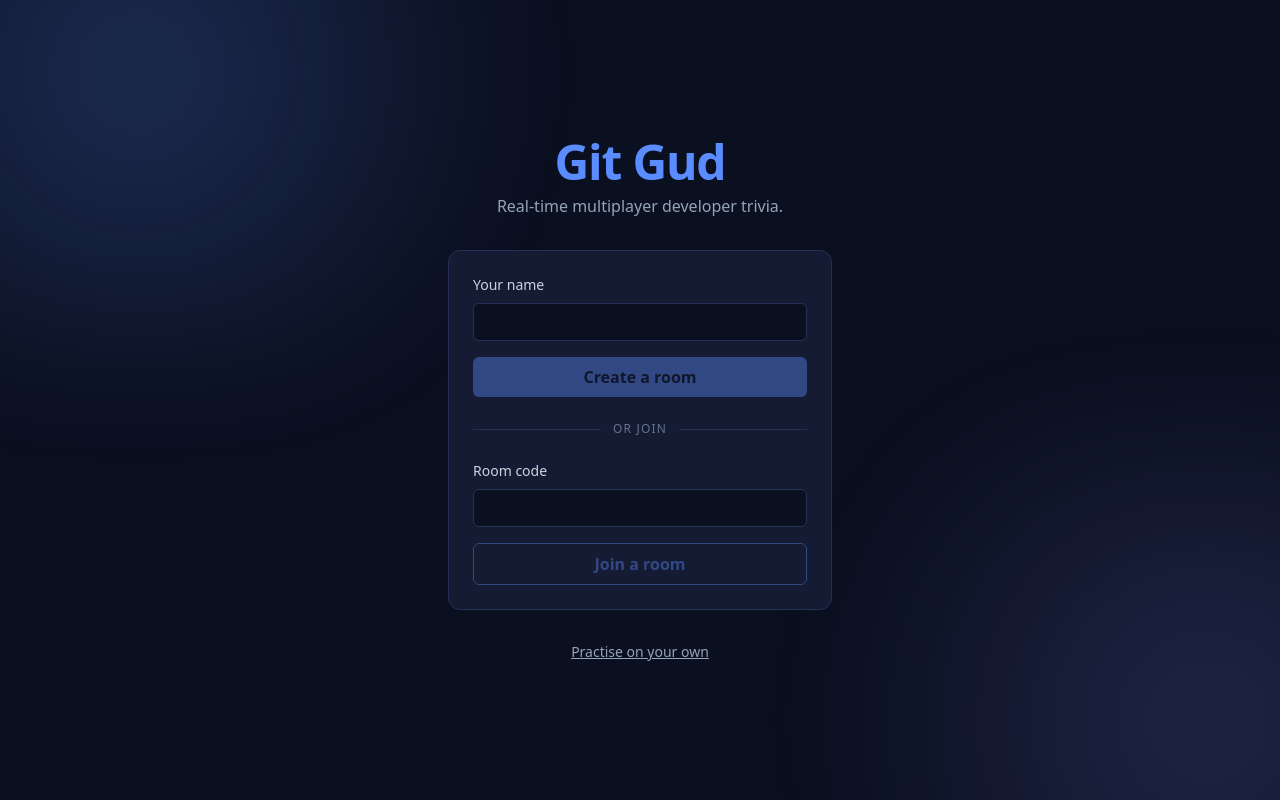
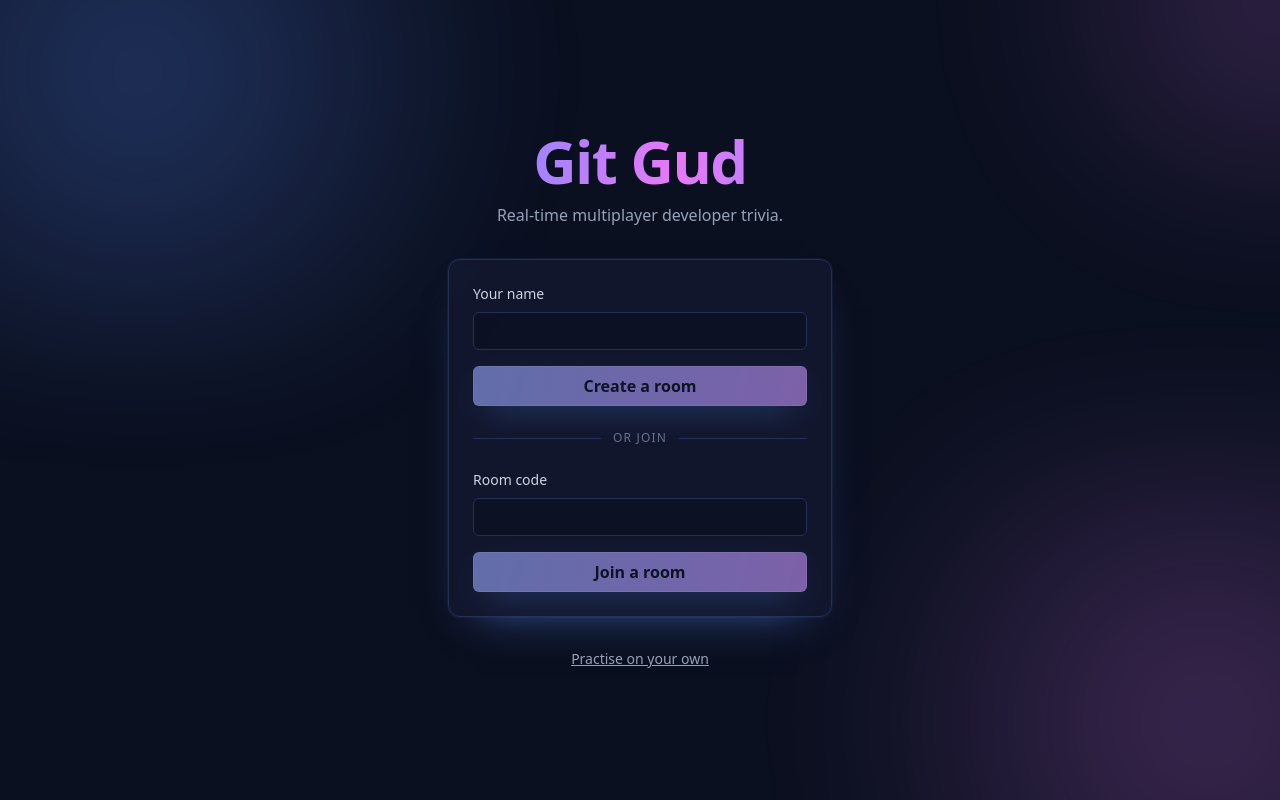
Before and after one commit to Agam-Jammu/Git-Gud, a React (Vite) app in the folder frontend/: page / in a window 1280 px wide. Built offline with nearby package versions, Linux system fonts and the light colour scheme; no server answers.

Commit message:
re-theme the lobby with brighter buttons and a wider palette

```diff
--- a/frontend/src/components/ArenaBackdrop.tsx
+++ b/frontend/src/components/ArenaBackdrop.tsx
@@ -13,14 +13,21 @@ export function ArenaBackdrop({ category }: ArenaBackdropProps) {
       className="pointer-events-none fixed inset-0 -z-10 overflow-hidden"
     >
       <div
-        className="absolute -left-1/4 -top-1/4 h-[70vh] w-[70vw] animate-drift rounded-full opacity-40 blur-3xl [animation-duration:26s]"
+        className="absolute -left-1/4 -top-1/4 h-[70vh] w-[70vw] animate-drift rounded-full opacity-45 blur-3xl [animation-duration:26s]"
         style={{
           background:
-            "radial-gradient(circle at center, rgb(var(--cat-accent-rgb) / 0.6), transparent 70%)",
+            "radial-gradient(circle at center, rgb(var(--cat-accent-rgb) / 0.65), transparent 70%)",
         }}
       />
       <div
-        className="absolute -bottom-1/4 -right-1/4 h-[65vh] w-[65vw] animate-drift rounded-full opacity-35 blur-3xl [animation-delay:-9s] [animation-direction:alternate-reverse] [animation-duration:34s]"
+        className="absolute -bottom-1/4 -right-1/4 h-[65vh] w-[65vw] animate-drift rounded-full opacity-40 blur-3xl [animation-delay:-9s] [animation-direction:alternate-reverse] [animation-duration:34s]"
+        style={{
+          background:
+            "radial-gradient(circle at center, rgb(var(--cat-accent-end-rgb) / 0.6), transparent 70%)",
+        }}
+      />
+      <div
+        className="absolute -right-1/4 -top-1/4 h-[50vh] w-[50vw] animate-drift rounded-full opacity-35 blur-3xl [animation-delay:-17s] [animation-duration:30s]"
         style={{
           background:
             "radial-gradient(circle at center, rgb(var(--cat-accent-end-rgb) / 0.55), transparent 70%)",
--- a/frontend/src/index.css
+++ b/frontend/src/index.css
@@ -8,7 +8,7 @@
 @layer base {
   :root {
     --cat-accent-rgb: 91 140 255;
-    --cat-accent-end-rgb: 129 140 248;
+    --cat-accent-end-rgb: 232 121 249;
   }
 
   body {
@@ -45,8 +45,20 @@
       rgb(var(--cat-accent-rgb))
     );
     background-size: 200% 100%;
+    -webkit-background-clip: text;
     background-clip: text;
     color: transparent;
+    @apply animate-gradient-pan;
+  }
+
+  .cat-fill {
+    background-image:
+      linear-gradient(100deg, rgb(255 255 255 / 0.3), rgb(255 255 255 / 0.08)),
+      linear-gradient(100deg, rgb(var(--cat-accent-rgb)), rgb(var(--cat-accent-end-rgb)));
+    background-size: 200% 100%;
+    box-shadow:
+      0 12px 34px -14px rgb(var(--cat-accent-rgb) / 0.95),
+      inset 0 0 0 1px rgb(255 255 255 / 0.18);
     @apply animate-gradient-pan;
   }
 
@@ -70,7 +82,7 @@
   }
 
   .sheen::after {
-    @apply pointer-events-none absolute inset-y-0 left-0 w-1/2 bg-gradient-to-r from-transparent via-white/25 to-transparent opacity-0;
+    @apply pointer-events-none absolute inset-y-0 left-0 w-1/2 -translate-x-full bg-gradient-to-r from-transparent via-white/25 to-transparent opacity-0;
     content: "";
   }
 
--- a/frontend/src/screens/LobbyScreen.tsx
+++ b/frontend/src/screens/LobbyScreen.tsx
@@ -1,13 +1,15 @@
+import { motion } from "motion/react";
 import { useEffect, useState, type FormEvent } from "react";
 import { useNavigate } from "react-router-dom";
 
+import { fadeRise, liftOnHover, staggerContainer, staggerItem } from "../motion/presets";
 import { useGameSession } from "../session/useGameSession";
 
 const MAX_NAME_LENGTH = 20;
 const ROOM_CODE_LENGTH = 6;
 
 const FIELD_CLASS =
-  "rounded-md border border-arena-border bg-arena-background px-3 py-2 text-slate-100 outline-none focus:border-arena-accent";
+  "rounded-md border border-arena-border bg-arena-background/70 px-3 py-2 text-slate-100 outline-none transition-shadow focus:border-[color:rgb(var(--cat-accent-rgb))] focus:shadow-[0_0_0_3px_rgb(var(--cat-accent-rgb)/0.25)]";
 
 export function LobbyScreen() {
   const { createRoom, joinRoom, error, roomCode } = useGameSession();
@@ -46,13 +48,27 @@ export function LobbyScreen() {
 
   return (
     <main className="flex min-h-screen flex-col items-center justify-center gap-8 p-8">
-      <header className="text-center">
-        <h1 className="text-5xl font-bold tracking-tight text-arena-accent">Git Gud</h1>
-        <p className="mt-2 text-slate-400">Real-time multiplayer developer trivia.</p>
-      </header>
+      <motion.header
+        className="text-center"
+        variants={fadeRise}
+        initial="hidden"
+        animate="visible"
+      >
+        <h1 className="cat-gradient-text text-6xl font-bold tracking-tight">Git Gud</h1>
+        <p className="mt-3 text-slate-400">Real-time multiplayer developer trivia.</p>
+      </motion.header>
 
-      <div className="flex w-full max-w-sm flex-col gap-6 rounded-xl border border-arena-border bg-arena-surface p-6">
-        <form className="flex flex-col gap-4" onSubmit={handleCreate}>
+      <motion.div
+        className="cat-panel flex w-full max-w-sm flex-col gap-6 p-6"
+        variants={staggerContainer}
+        initial="hidden"
+        animate="visible"
+      >
+        <motion.form
+          className="flex flex-col gap-4"
+          variants={staggerItem}
+          onSubmit={handleCreate}
+        >
           <label className="flex flex-col gap-2 text-sm text-slate-300" htmlFor="player-name">
             Your name
             <input
@@ -65,22 +81,26 @@ export function LobbyScreen() {
             />
           </label>
 
-          <button
+          <motion.button
             type="submit"
             disabled={!nameReady}
-            className="rounded-md bg-arena-accent px-4 py-2 font-semibold text-arena-background disabled:opacity-40"
+            className="sheen cat-fill rounded-md px-4 py-2 font-semibold text-arena-background disabled:opacity-60"
+            {...liftOnHover}
           >
             Create a room
-          </button>
-        </form>
+          </motion.button>
+        </motion.form>
 
-        <div className="flex items-center gap-3 text-xs uppercase tracking-widest text-slate-500">
+        <motion.div
+          className="flex items-center gap-3 text-xs uppercase tracking-widest text-slate-500"
+          variants={staggerItem}
+        >
           <span className="h-px flex-1 bg-arena-border" />
           or join
           <span className="h-px flex-1 bg-arena-border" />
-        </div>
+        </motion.div>
 
-        <form className="flex flex-col gap-4" onSubmit={handleJoin}>
+        <motion.form className="flex flex-col gap-4" variants={staggerItem} onSubmit={handleJoin}>
           <label className="flex flex-col gap-2 text-sm text-slate-300" htmlFor="room-code">
             Room code
             <input
@@ -93,29 +113,33 @@ export function LobbyScreen() {
             />
           </label>
 
-          <button
+          <motion.button
             type="submit"
             disabled={!nameReady || !codeReady}
-            className="rounded-md border border-arena-accent px-4 py-2 font-semibold text-arena-accent disabled:opacity-40"
+            className="sheen cat-fill rounded-md px-4 py-2 font-semibold text-arena-background disabled:opacity-60"
+            {...liftOnHover}
           >
             Join a room
-          </button>
-        </form>
+          </motion.button>
+        </motion.form>
 
         {error ? (
           <p role="alert" className="text-sm text-arena-wrong">
             {error}
           </p>
         ) : null}
-      </div>
+      </motion.div>
 
-      <button
+      <motion.button
         type="button"
         onClick={() => navigate("/practice")}
         className="text-sm text-slate-400 underline"
+        variants={fadeRise}
+        initial="hidden"
+        animate="visible"
       >
         Practise on your own
-      </button>
+      </motion.button>
     </main>
   );
 }
--- a/frontend/src/theme/categoryTheme.ts
+++ b/frontend/src/theme/categoryTheme.ts
@@ -11,29 +11,29 @@ export interface CategoryTheme {
 const DEFAULT_THEME: CategoryTheme = {
   key: "default",
   accentRgb: "91 140 255",
-  accentEndRgb: "129 140 248",
+  accentEndRgb: "232 121 249",
 };
 
 const THEMES: Record<string, CategoryTheme> = {
   "git & linux": {
     key: "git",
     accentRgb: "52 211 153",
-    accentEndRgb: "45 212 191",
+    accentEndRgb: "250 204 21",
   },
   "java & spring boot": {
     key: "java",
     accentRgb: "167 139 250",
-    accentEndRgb: "232 121 249",
+    accentEndRgb: "244 114 182",
   },
   "sql & databases": {
     key: "sql",
     accentRgb: "251 191 36",
-    accentEndRgb: "251 146 60",
+    accentEndRgb: "248 113 113",
   },
   "web & cloud architecture": {
     key: "web",
     accentRgb: "34 211 238",
-    accentEndRgb: "96 165 250",
+    accentEndRgb: "129 140 248",
   },
 };
 
--- a/frontend/tailwind.config.ts
+++ b/frontend/tailwind.config.ts
@@ -48,7 +48,7 @@ export default {
       animation: {
         drift: "drift 26s ease-in-out infinite alternate",
         "gradient-pan": "gradient-pan 8s ease infinite",
-        sheen: "sheen 1.1s ease-in-out",
+        sheen: "sheen 1.6s ease-in-out infinite",
         "pulse-ring": "pulse-ring 1s ease-out infinite",
       },
     },
```
Also changed, not shown: 2 other files (tests, documents, lock files or other folders).
